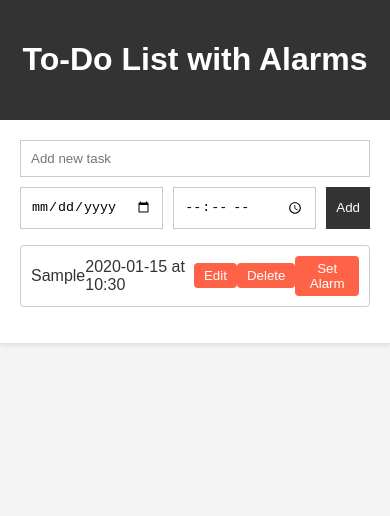
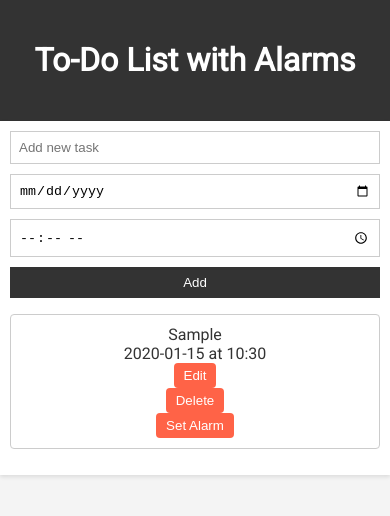
Before and after one commit to wosalee20/To-Do-list, a plain HTML site: page index.html in a window 390 px wide. Both pictures are taken after typing "Sample", "2020-01-15", "10:30" into the empty fields and a click on the button "Add". Drawn offline with Linux system fonts and the light colour scheme.

Commit message:
Update style.css

```diff
--- a/style.css
+++ b/style.css
@@ -1,9 +1,10 @@
 body {
-	font-family: Arial, sans-serif;
+    font-family: 'Roboto', sans-serif;
     background-color: #f4f4f4;
     color: #333;
     margin: 0;
     padding: 0;
+
 }
 
 .header {
@@ -33,12 +34,7 @@ input[type="time"],
 button {
     padding: 10px;
     border: 1px solid #ccc;
-}
-
-input[type="text"],
-input[type="date"],
-input[type="time"] {
-	flex: 1;
+    flex: 1; /* Added this to make input fields expand to fill available space */
 }
 
 button {
@@ -70,7 +66,6 @@ li {
 }
 
 li button {
-
     background-color: #ff6347;
     color: #fff;
     border: none;
@@ -83,14 +78,14 @@ li button:hover {
     background-color: #ff3b21;
 }
 
-@media screen (max-width: 600px) {
+@media screen and (max-width: 600px) {
     .container {
         max-width: 100%;
         padding: 10px;
     }
 
     .form {
-		flex-direction: column;
+        flex-direction: column; /* Changed to column for small screens */
     }
 
     input[type="text"],
@@ -99,4 +94,17 @@ li button:hover {
     button {
         padding: 8px;
     }
+
+    li {
+        display: flex;
+        flex-direction: column;
+        justify-content: space-between;
+        align-items: center;
+        padding: 10px;
+        border: 1px solid #ccc;
+        border-radius: 4px;
+        margin-top: 10px;
+        background-color: #fff;
+        font
     }
+}
```
Lines whose indentation alone changed are shown as unchanged.
